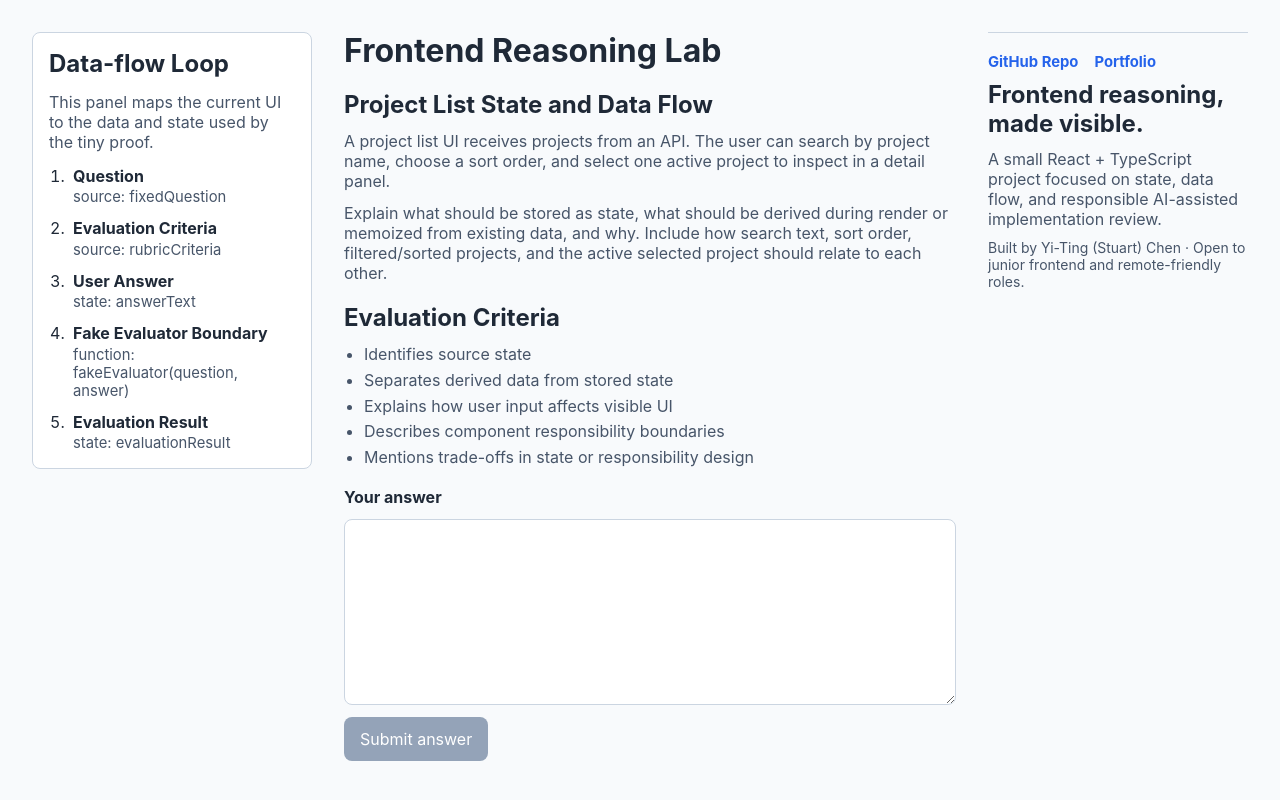
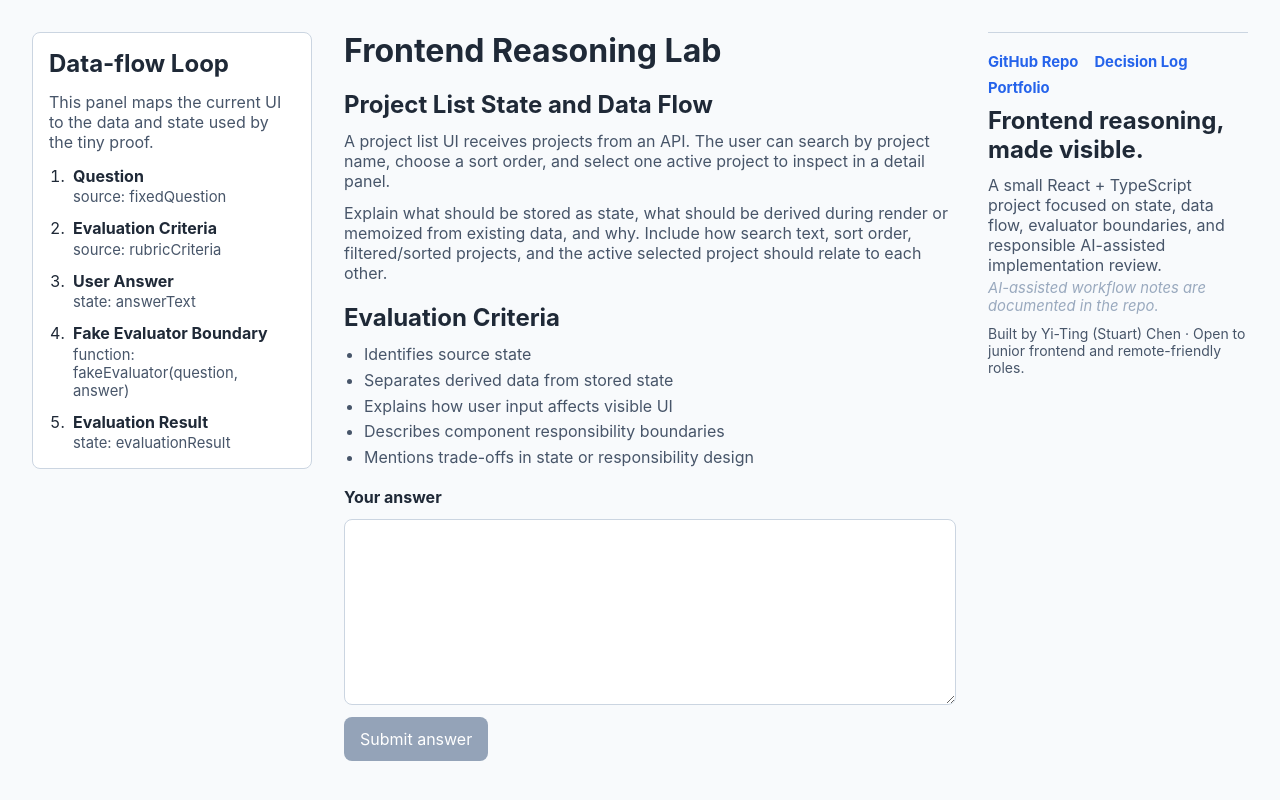
Before and after one commit to stuartchendev/frontend-reasoning-lab, a React (Vite) app: page / in a window 1280 px wide. Built offline with nearby package versions, Linux system fonts and the light colour scheme.

Commit message:
Improve FRL evidence discoverability - Add Decision Log link to live demo side panel - Add Project Evidence section near top of README - updating preview image

```diff
--- a/src/components/ProjectFooter.tsx
+++ b/src/components/ProjectFooter.tsx
@@ -2,6 +2,10 @@ const footerLinks = [
   {
     label: "GitHub Repo",
     href: "https://github.com/stuartchendev/frontend-reasoning-lab",
+  },
+  {
+    label: "Decision Log",
+    href: "https://github.com/stuartchendev/frontend-reasoning-lab/blob/927427b3028dd8cbe9c09ba1a6ef9219c798fc1f/docs/ai-assisted-decision-log.md",
   },
   {
     label: "Portfolio",
@@ -27,8 +31,9 @@ export function ProjectFooter() {
 
       <h2>Frontend reasoning, made visible.</h2>
       <p>
-        A small React + TypeScript project focused on state, data flow, and
-        responsible AI-assisted implementation review.
+        A small React + TypeScript project focused on state, data flow,
+        evaluator boundaries, and responsible AI-assisted implementation review.
+        <em>AI-assisted workflow notes are documented in the repo.</em>
       </p>
       <p className="project-footer__closing">
         Built by Yi-Ting (Stuart) Chen · Open to junior frontend and
--- a/src/styles.css
+++ b/src/styles.css
@@ -34,9 +34,7 @@ select {
   display: grid;
   grid-template-areas: "flow app meta";
   grid-template-columns:
-    minmax(220px, 280px)
-    minmax(0, 1fr)
-    minmax(200px, 260px);
+    minmax(220px, 280px) minmax(0, 1fr) minmax(200px, 260px);
   gap: 2rem;
   padding: 2rem;
 }
@@ -123,7 +121,7 @@ select {
   color: #475569;
 }
 
-.criteria-block li + li {
+.criteria-block li+li {
   margin-top: 0.35rem;
 }
 
@@ -200,6 +198,15 @@ select {
   color: #475569;
 }
 
+.project-footer p em {
+  display: block;
+  font-size: clamp(0.875rem, 2vw, 0.925rem);
+  margin-top: 0.25rem;
+  font-synthesis: style;
+  color: #99a9be;
+}
+
+
 .project-footer__closing {
   font-size: 0.875rem;
 }
```
Also changed, not shown: 2 other files (tests, documents, lock files or other folders).
